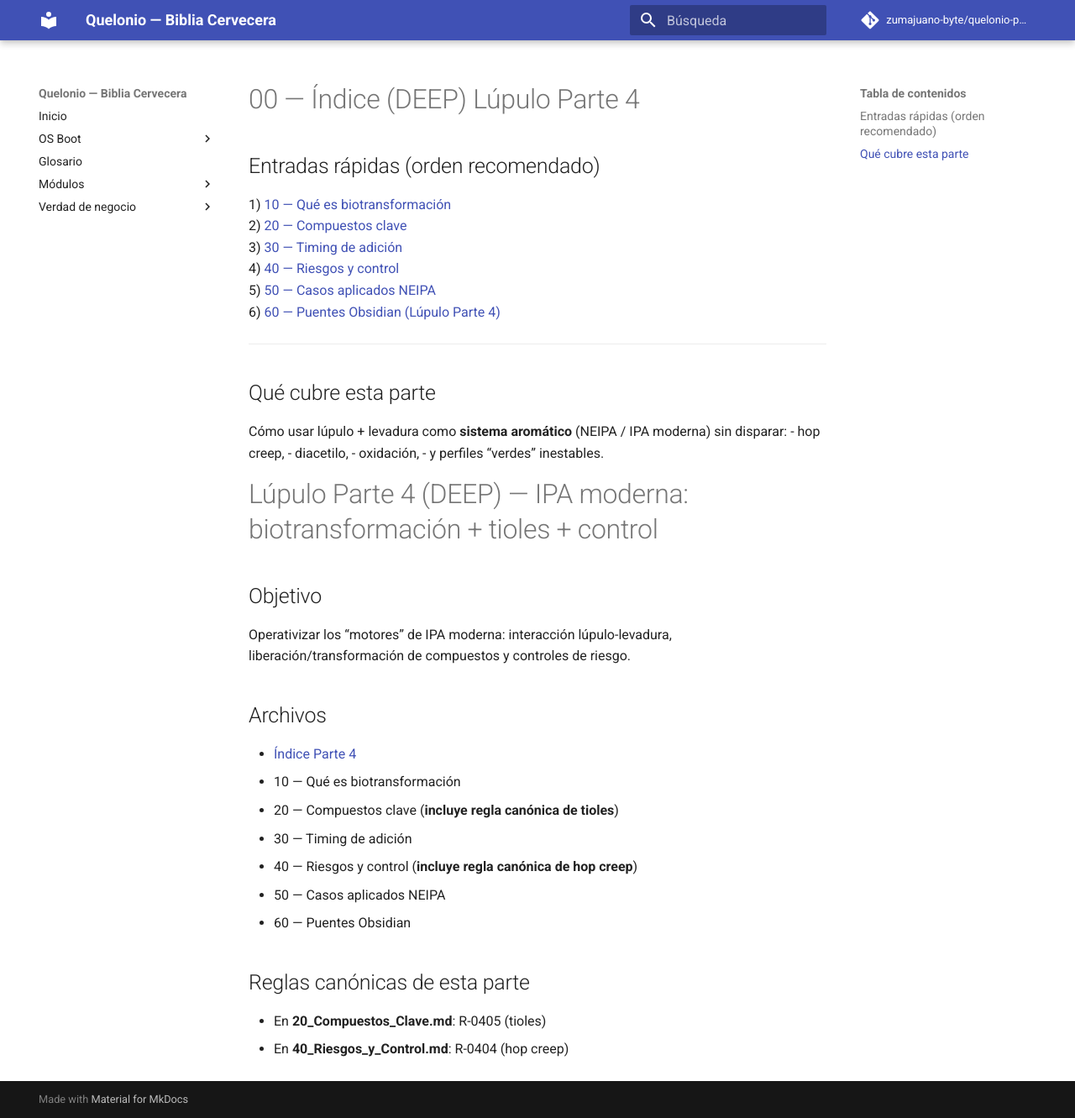
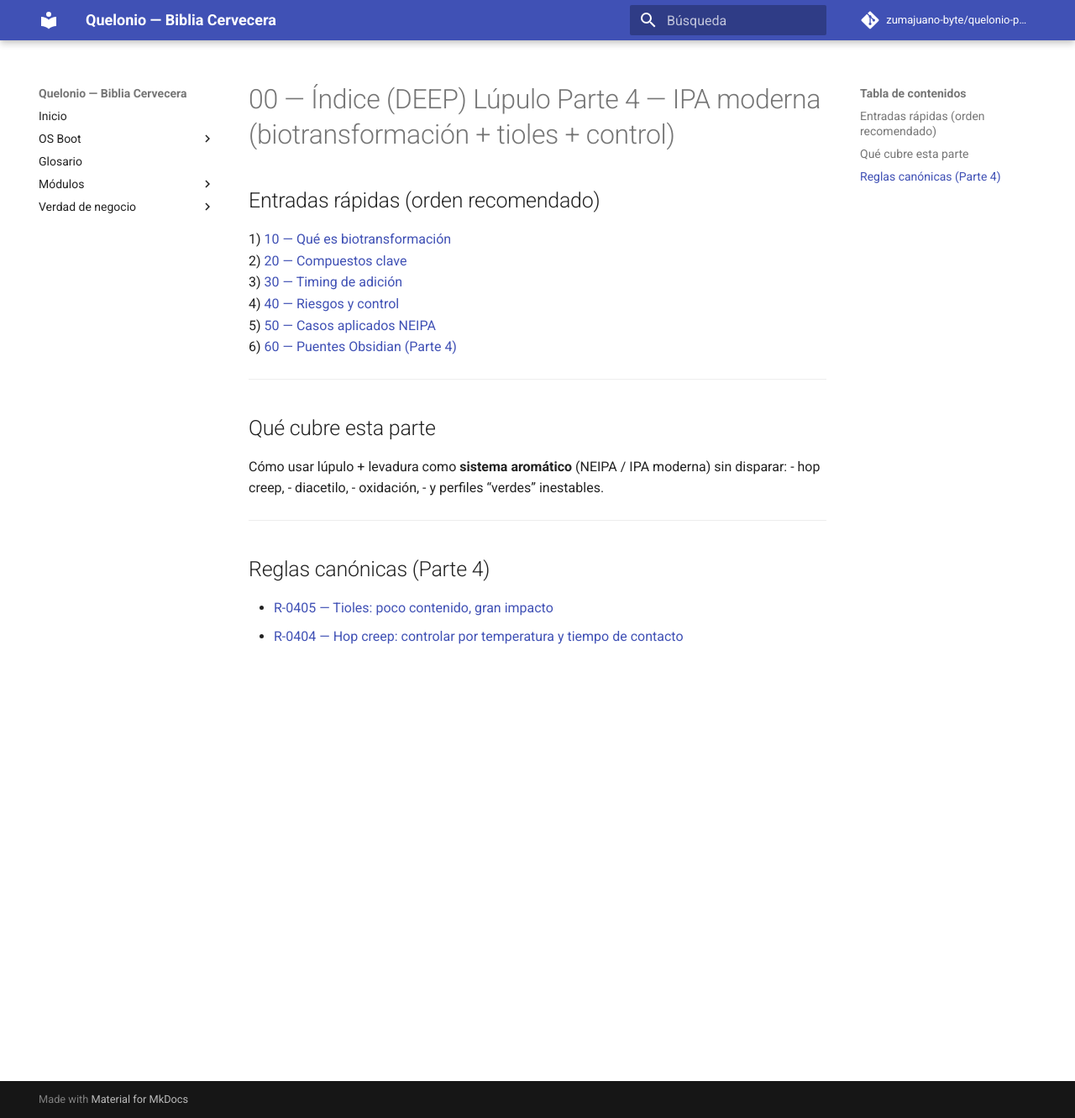
Before and after one commit to zumajuano-byte/quelonio-pages-v2, an MkDocs documentation site: the page built from docs/04_Lupulo/Lupulo_Parte4_DEEP/00_Indice_Lupulo_Parte4.md, in a window 1280 px wide and 1331 px high. Shown: the whole window at 84% size. Built offline with MkDocs 1.6.1 and Material for MkDocs 9.7.7, drawn with Linux system fonts in a browser that asks for light colours; comment, search, counter and statistics services are not loaded.

```diff
--- a/docs/04_Lupulo/Lupulo_Parte4_DEEP/00_Indice_Lupulo_Parte4.md
+++ b/docs/04_Lupulo/Lupulo_Parte4_DEEP/00_Indice_Lupulo_Parte4.md
@@ -1,38 +1,24 @@
-# 00 — Índice (DEEP) Lúpulo Parte 4
+# 00 — Índice (DEEP) Lúpulo Parte 4 — IPA moderna (biotransformación + tioles + control)
 
 ## Entradas rápidas (orden recomendado)
-
 1) [10 — Qué es biotransformación](10_Que_es_Biotransformacion.md)
 2) [20 — Compuestos clave](20_Compuestos_Clave.md)
 3) [30 — Timing de adición](30_Timing_de_Adicion.md)
 4) [40 — Riesgos y control](40_Riesgos_y_Control.md)
 5) [50 — Casos aplicados NEIPA](50_Casos_Aplicados_NEIPA.md)
-6) [60 — Puentes Obsidian (Lúpulo Parte 4)](60_Puentes_Obsidian_Lupulo_Parte4.md)
+6) [60 — Puentes Obsidian (Parte 4)](60_Puentes_Obsidian_Lupulo_Parte4.md)
 
 ---
 
 ## Qué cubre esta parte
-
 Cómo usar lúpulo + levadura como **sistema aromático** (NEIPA / IPA moderna) sin disparar:
 - hop creep,
 - diacetilo,
 - oxidación,
 - y perfiles “verdes” inestables.
 
-# Lúpulo Parte 4 (DEEP) — IPA moderna: biotransformación + tioles + control
+---
 
-## Objetivo
-Operativizar los “motores” de IPA moderna: interacción lúpulo-levadura, liberación/transformación de compuestos y controles de riesgo.
-
-## Archivos
-- [Índice Parte 4](00_Indice_Lupulo_Parte4.md)
-- 10 — Qué es biotransformación
-- 20 — Compuestos clave (**incluye regla canónica de tioles**)
-- 30 — Timing de adición
-- 40 — Riesgos y control (**incluye regla canónica de hop creep**)
-- 50 — Casos aplicados NEIPA
-- 60 — Puentes Obsidian
-
-## Reglas canónicas de esta parte
-- En **20_Compuestos_Clave.md**: R-0405 (tioles)
-- En **40_Riesgos_y_Control.md**: R-0404 (hop creep)
+## Reglas canónicas (Parte 4)
+- [R-0405 — Tioles: poco contenido, gran impacto](20_Compuestos_Clave.md#r-0405)
+- [R-0404 — Hop creep: controlar por temperatura y tiempo de contacto](40_Riesgos_y_Control.md#r-0404)
```
Also changed, not shown: docs/04_Lupulo/04_Lupulo.md (+4 -3 lines), docs/04_Lupulo/Lupulo_Parte1_DEEP/00_Indice_Lupulo_Parte1.md (+12 -10 lines), docs/04_Lupulo/Lupulo_Parte3_DEEP/00_Indice_Lupulo_Parte3.md (+6 -20 lines), 2 other files.
